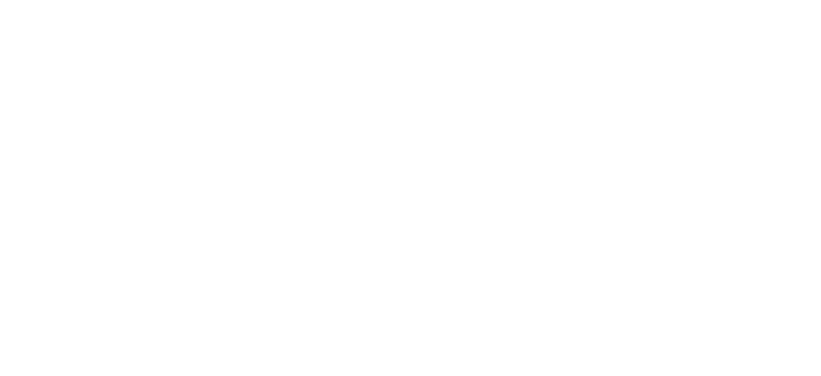
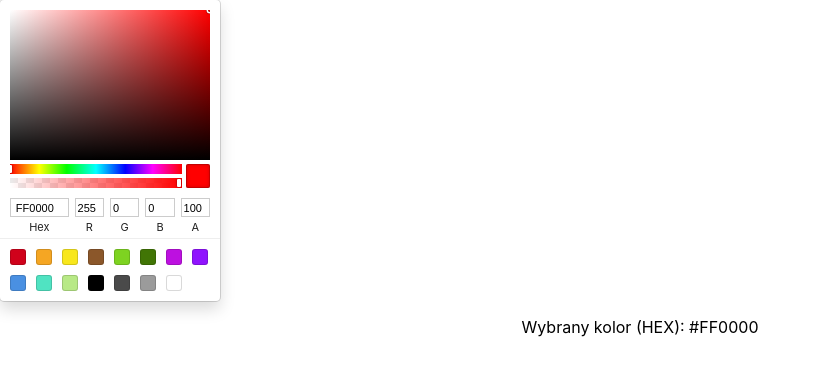
Before and after one commit to PiotrKochanka/gradient_shadow_generator, a React (Create React App) app in the folder gradient_shadow_generator/: page / in a window 1280 px wide. Shown: the top 376 px of the page, without its empty margins (0-821 px from the left). Built offline with nearby package versions, Linux system fonts and the light colour scheme.

Commit message:
Adding the 'react color' module and implementing it in the project

```diff
--- a/gradient_shadow_generator/package.json
+++ b/gradient_shadow_generator/package.json
@@ -12,6 +12,7 @@
     "@types/react": "^19.1.8",
     "@types/react-dom": "^19.1.6",
     "react": "^19.1.0",
+    "react-color": "^2.19.3",
     "react-dom": "^19.1.0",
     "react-scripts": "5.0.1",
     "typescript": "^4.9.5",
@@ -40,5 +41,8 @@
       "last 1 firefox version",
       "last 1 safari version"
     ]
+  },
+  "devDependencies": {
+    "@types/react-color": "^3.0.13"
   }
 }
--- a/gradient_shadow_generator/src/App.tsx
+++ b/gradient_shadow_generator/src/App.tsx
@@ -1,11 +1,19 @@
-import React from 'react';
-import logo from './logo.svg';
+import React, { useState } from 'react';
 import './App.css';
+import MyColorPicker from './components/MyColorPicker/MyColorPicker';
+
+interface AppProps {
+  initialAppColor?: string;
+}
 
 function App() {
+  const [selectedColor, setSelectedColor] = useState<string>('#FF0000');
+
   return (
     <div className="App">
-
+      <MyColorPicker
+        initialColor={selectedColor}
+      />
     </div>
   );
 }
--- /dev/null
+++ b/gradient_shadow_generator/src/components/MyColorPicker/MyColorPicker.tsx
@@ -0,0 +1,29 @@
+import { SketchPicker, ColorChangeHandler } from 'react-color';
+import React, { useState, useEffect } from 'react';
+
+interface MyColorPickerProps {
+    initialColor: string;
+}
+
+const MyColorPicker: React.FC<MyColorPickerProps> = ({ initialColor }) => {
+    const [color, setColor] = useState(initialColor);
+
+    useEffect(() => {
+        setColor(initialColor);
+    }, [initialColor]);
+
+    const handleChange: ColorChangeHandler = (newColor) => {
+        setColor(newColor.hex);
+        console.log('wybrany kolor HEX', newColor.hex);
+        console.log('wybrany kolor RGB', newColor.rgb);
+    }
+
+    return(
+        <div>
+            <SketchPicker color={color} onChange={handleChange} />
+            <p>Wybrany kolor (HEX): {color}</p>
+        </div>
+    );
+}
+
+export default MyColorPicker;
```
Also changed, not shown: 1 other file (tests, documents, lock files or other folders).
